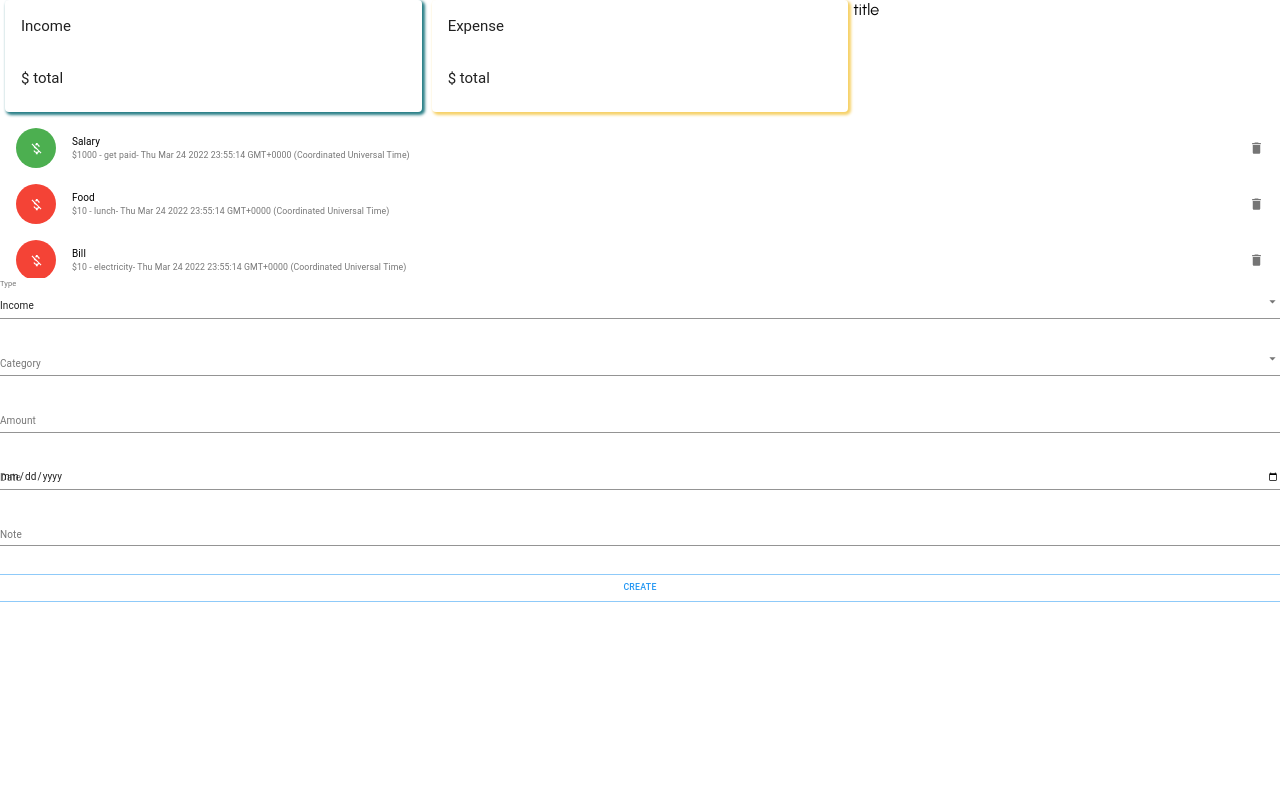
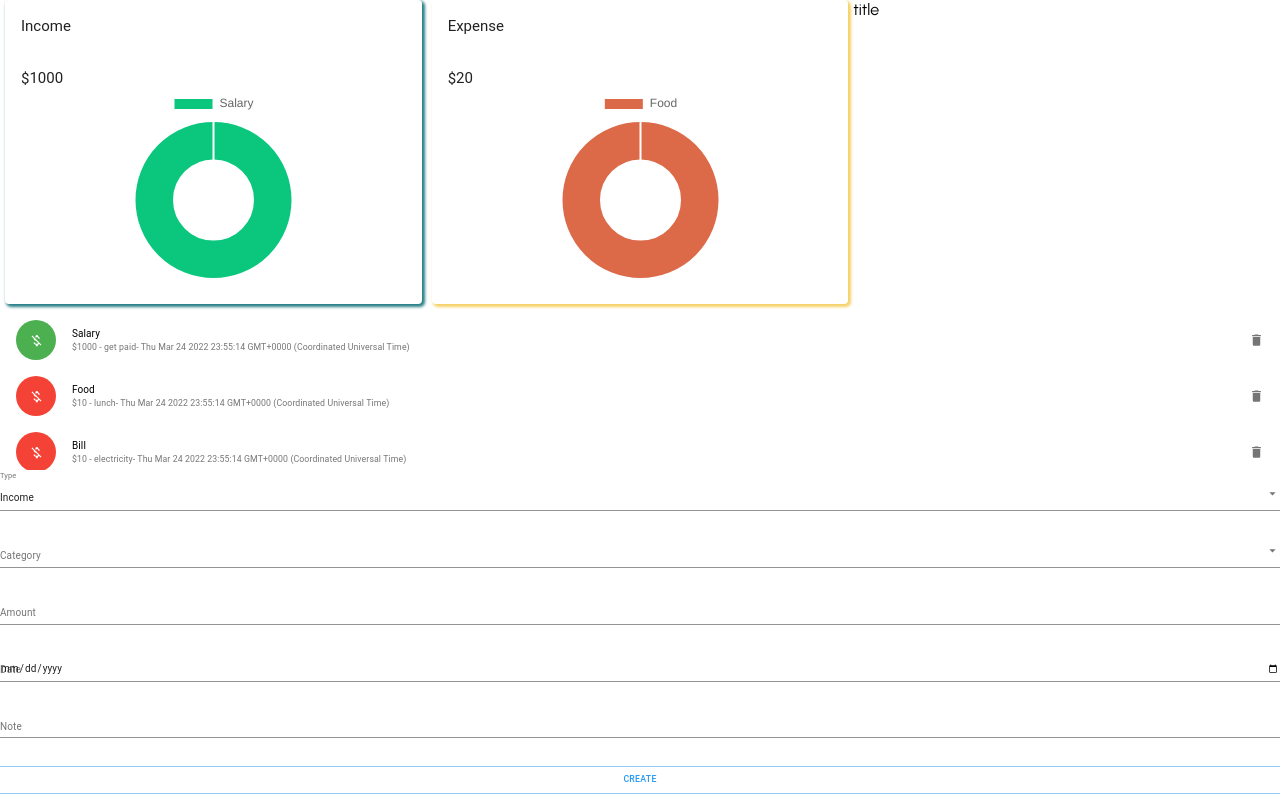
Before and after one commit to phoebehala/web5_f-tracker, a React (Create React App) app: page / in a window 1280 px wide. Built offline with nearby package versions, Linux system fonts and the light colour scheme.

Commit message:
dealt with chart.js with custom hook

```diff
--- a/package.json
+++ b/package.json
@@ -10,10 +10,10 @@
     "@testing-library/react": "^12.1.2",
     "@testing-library/user-event": "^13.5.0",
     "bootstrap": "^5.1.3",
-    "chart.js": "^3.7.1",
+    "chart.js": "^2.9.4",
     "react": "^17.0.2",
     "react-bootstrap": "^2.0.3",
-    "react-chartjs-2": "^4.0.1",
+    "react-chartjs-2": "^2.11.1",
     "react-dom": "^17.0.2",
     "react-scripts": "5.0.0",
     "react-toastify": "^8.2.0",
--- a/src/components/addTransaction/AddTransaction.jsx
+++ b/src/components/addTransaction/AddTransaction.jsx
@@ -8,11 +8,13 @@ import useStyles from './addTransaction.styles'
 import { TextField, Typography, Grid, Button, FormControl, InputLabel, Select, MenuItem } from '@material-ui/core';
 // data
 import {incomeCategories, expenseCategories} from '../../data/categories'
+//utils
+import formatDate from '../../utils/formatDate'
 
 const AddTransaction = () => {
   const classes = useStyles()
 
-  const initialFormData = {type:'Income', cat:'', amount:'' , date:'', desc:''}
+  const initialFormData = {type:'Income', category:'', amount:'' , date:'', desc:''}
   const [formData, setFormData] = useState(initialFormData)
 
   // contextAPI
@@ -20,7 +22,7 @@ const AddTransaction = () => {
   //console.log( globalState );
   const {addTransaction} = useContext(FinanceTrackerContext)
   const handleCreateTransaction = ()=>{
-    //console.log(formData);
+    console.log(formData);
     addTransaction( {...formData, amount:Number(formData.amount), id:uuidv4()} )
     setFormData((initialFormData))
   }
@@ -43,7 +45,7 @@ const AddTransaction = () => {
       <Grid item xs={12}>
         <FormControl fullWidth>
           <InputLabel>Category</InputLabel>
-          <Select value={formData.cat}  onChange={(e)=>setFormData({ ...formData, cat: e.target.value})}>
+          <Select value={formData.cat}  onChange={(e)=>setFormData({ ...formData, category: e.target.value})}>
             {selectedCats.map((cat)=>(
               <MenuItem key={cat.name} value={cat.name}>{cat.name}</MenuItem>
             ))}
@@ -58,7 +60,7 @@ const AddTransaction = () => {
 
       <Grid item xs={12}>
         <TextField label="Date" type="date" value={formData.date} fullWidth
-                    onChange={(e)=>setFormData({ ...formData, date:e.target.value})}/>
+                    onChange={(e)=>setFormData({ ...formData, date:formatDate(e.target.value)})}/>
       </Grid>
 
       <Grid item xs={12}>
--- a/src/components/summary/Summary.jsx
+++ b/src/components/summary/Summary.jsx
@@ -6,15 +6,20 @@ import { Doughnut } from 'react-chartjs-2';
 
 // styles
 import useStyles from './summary.styles'
+//custom hook
+import useTransactions from '../../utils/useTransactions';
 
 const Summary = ({title}) => {
     const classes = useStyles()
+
+    const { total, chartData } = useTransactions(title);
+
   return (
     <Card className={title === "Income"?classes.income :classes.expense} style={{margin:"0 5px"}}>
       <CardHeader title={title} />
       <CardContent>
-        <Typography variant="h5">$ total</Typography>
-        {/* <Doughnut data={chartData} /> */}
+        <Typography variant="h5">${total}</Typography>
+        <Doughnut data={chartData} />
       </CardContent>
     </Card>
   )
--- /dev/null
+++ b/src/utils/formatDate.js
@@ -0,0 +1,18 @@
+const formateDate = (input)=>{
+    const d = new Date(input);
+
+    let month = `${d.getMonth()+1}`
+    let date =  `${d.getDate()}`
+    const year = d.getFullYear()
+
+    if(month.length<2){
+        month=`0${month}`
+    }
+    if(date.length<2){
+        date=`0${date}`
+    }
+
+    return  [year, month, date].join('-')
+}
+
+export default formateDate
--- /dev/null
+++ b/src/utils/useTransactions.js
@@ -0,0 +1,38 @@
+// contextAPI
+import { useContext } from 'react';
+import {FinanceTrackerContext} from '../context/context'
+// data
+import {incomeCategories, expenseCategories, resetCategories} from '../data/categories'
+
+const useTransactions = (transactionType) => {
+    resetCategories() // set amount to 0 for all cats
+    const cats = transactionType==='Income'?incomeCategories :expenseCategories
+
+    const {transactions} = useContext(FinanceTrackerContext)
+    const correspondingTransactions = transactions.filter((t)=>t.type === transactionType )
+
+    const total = correspondingTransactions.reduce((accumulator, currentValue) => accumulator += currentValue.amount, 0)
+
+    // go thhrough each correspondingTransactions to fine corresponding Cat and accumulate the amount
+    correspondingTransactions.forEach((ct)=>{
+        const correspondingCat =cats.find((cat)=>cat.name===ct.category)
+        if (correspondingCat) correspondingCat.amount+=ct.amount
+    })
+
+    // filter out correspondingCats without value
+    const filteredCates = cats.filter((cat)=>cat.amount>0)
+
+    // data for chart.js
+    const chartData = {
+        datasets: [{
+          data: filteredCates.map((c) => c.amount),
+          backgroundColor: filteredCates.map((c) => c.color),
+        }],
+        labels: filteredCates.map((c) => c.name),
+      };
+
+    return {total, chartData };
+
+};
+
+export default useTransactions;
```
Also changed, not shown: 1 other file (tests, documents, lock files or other folders).
